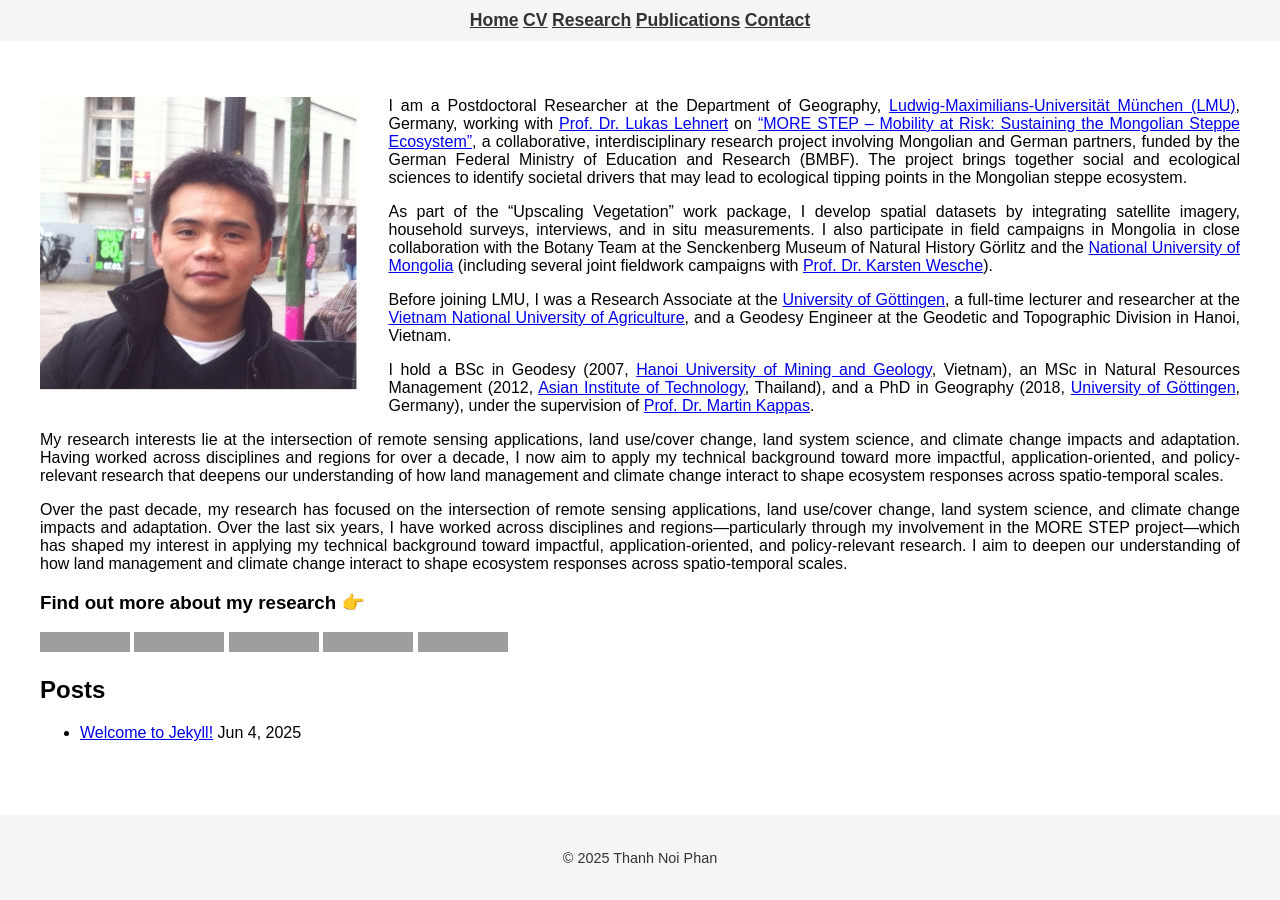
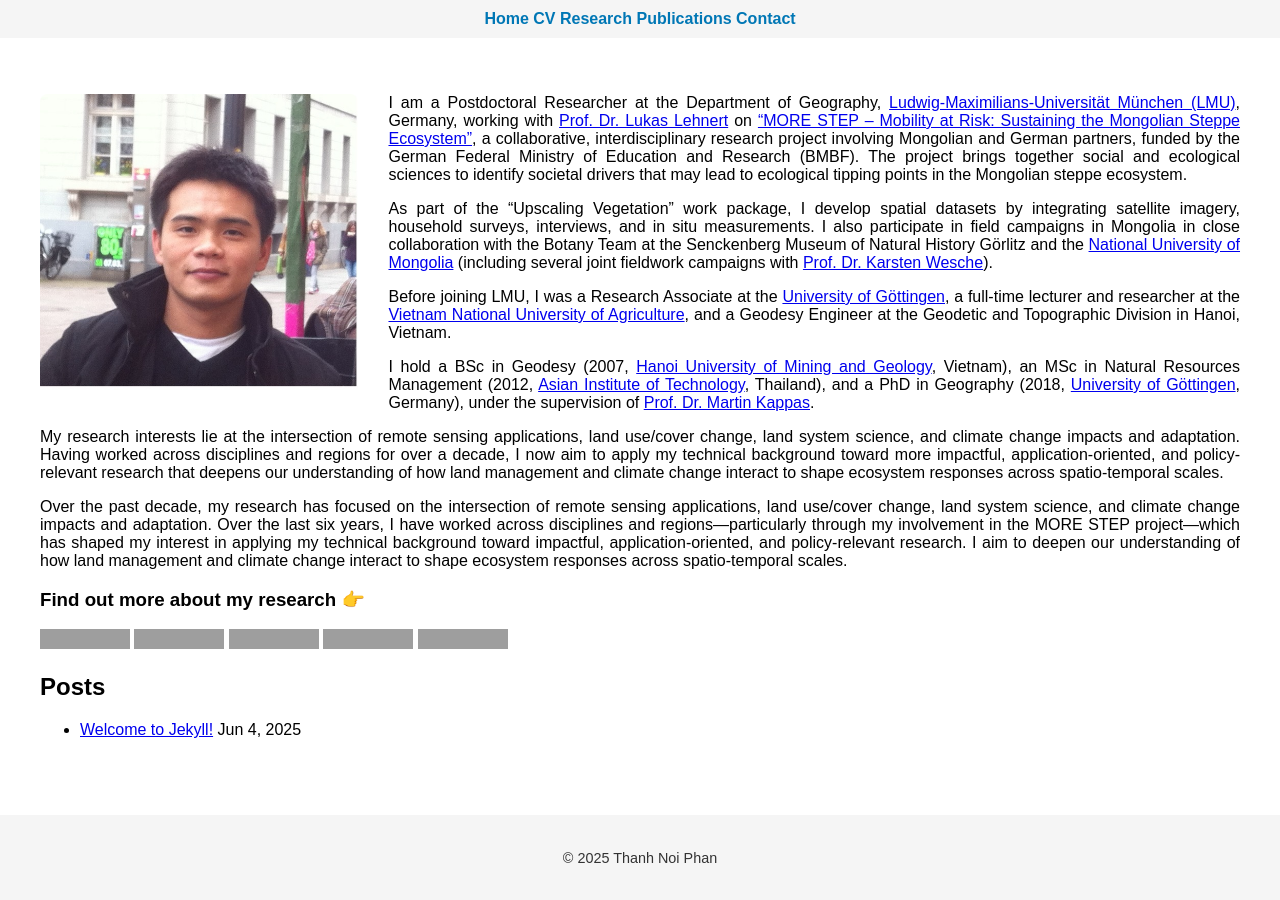
Before and after one commit to thanhnoiphan/thanhnoiphan.github.io, a Jekyll site: the page built from index.markdown, in a window 1280 px wide. Built offline with Jekyll 4.4.1, drawn with Linux system fonts in a browser that asks for light colours; nearby versions of some CDN libraries; a script that is not in the unit is left out; grey boxes are pictures that could not be loaded.

Commit message:
Update main.css

```diff
--- a/assets/main.css
+++ b/assets/main.css
@@ -28,15 +28,16 @@ html, body {
 }
 
 .site-header nav a {
-  color: #333; /
+  color: #0077B5; /* 🔵 LinkedIn */
   text-decoration: none;
-  font-weight: 700; /* đậm hơn */
-  font-size: 1.1em; /* to hơn */
+  font-weight: 600;
+  font-size: 1em;
   padding: 5px 0;
 }
 
 .site-header nav a:hover {
   text-decoration: underline;
+  color: #005983; /* greener when hover */
 }
 
 /* MAIN CONTENT */
```
